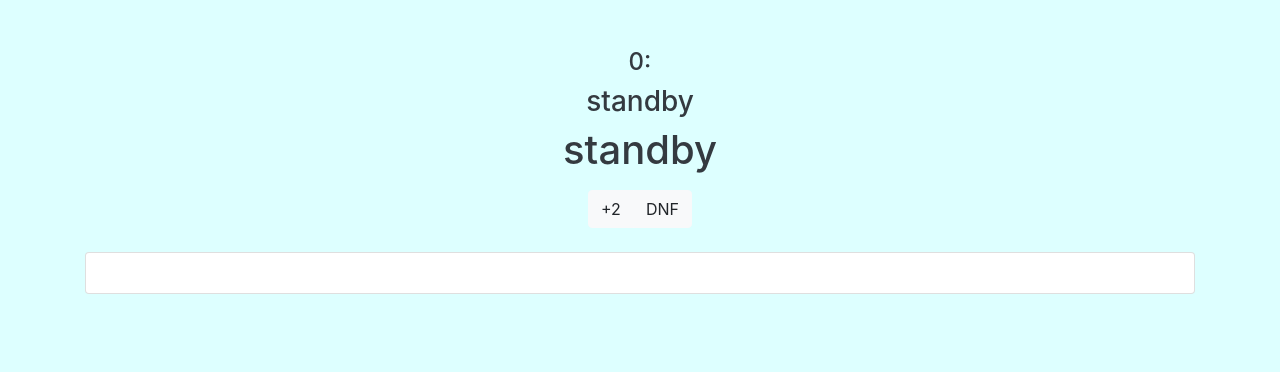
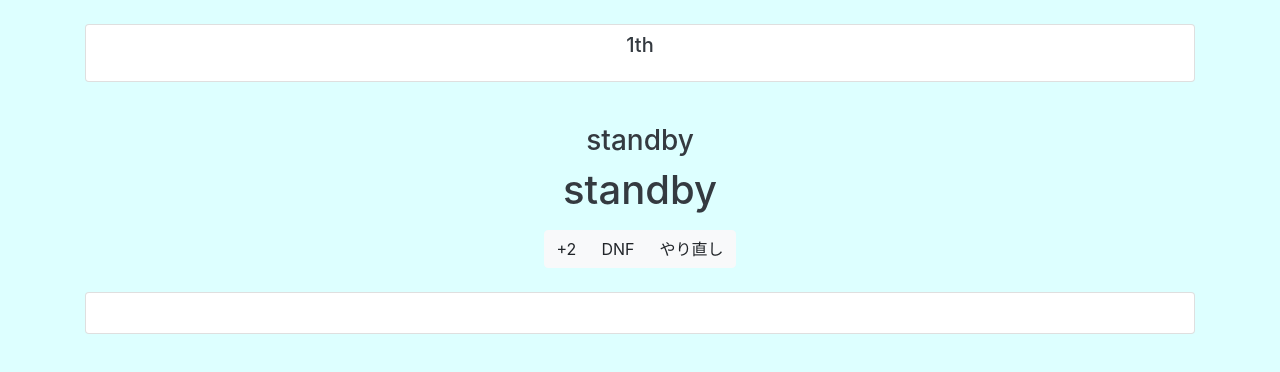
Before and after one commit to ToshihitoKon/cubetimer, a Vue app: page / in a window 1280 px wide. Shown: the top 372 px of the page. Built offline with nearby package versions, Linux system fonts and the light colour scheme.

Commit message:
styleとやり直し追加

```diff
--- a/src/components/Cubetimer.vue
+++ b/src/components/Cubetimer.vue
@@ -4,19 +4,33 @@
     v-bind:class="stateClass"
    >
     <div class="container pt-4">
-      <h4 class="text-dark text-center mt-4 select-none">
-        {{ currentScramble }}: {{ scrambles[currentScramble] }}
+      <div
+        style="height: 100px">
+        <div
+          v-if="displayScramble"
+          class="card">
+          <h5 class="text-dark text-center my-2 select-none">
+            {{ currentScramble }}th
+          </h5>
+          <h4 class="text-dark text-center my-2 select-none">
+            {{ scrambles[currentScramble-1] }}
           </h4>
+        </div>
+      </div>
       <h3 class="text-dark text-center select-none">
         {{ stateToString( currentState ) }}
       </h3>
       <h1 class="text-dark text-center select-none">
         {{ display }}
       </h1>
-      <div class="text-center">
+      <div
+        v-if="displayScramble"
+        class="text-center">
+        <div>
           <div class="btn-group mt-2">
             <button type="button" v-on:click="setPenalty" class="btn btn-light ignore-press-timer select-none">+2</button>
             <button type="button" v-on:click="setDNF" class="btn btn-light ignore-press-timer select-none">DNF</button>
+            <button type="button" v-on:click="cancelLastTime" class="btn btn-light ignore-press-timer select-none">やり直し</button>
           </div>
         </div>
         <div class="card mt-4">
@@ -26,7 +40,7 @@
               v-for="(time,index) in times"
               v-bind:key="index"
               >
-            {{ index }}: {{ timeToResultText(time) }}<br>
+              {{ index + 1 }}: {{ timeToResultText(time) }}<br>
             </span>
             <div v-if="isAfter5">
               Avg of 5: {{ toDisplayTime(ao5) }}
@@ -37,6 +51,7 @@
           <textarea v-model="resultText" id="result" class="form-control ignore-press-timer" style="white-space: pre" />
           <div class="input-group-prepend">
             <button type="button" v-on:click="copyResult" class="btn btn-info ignore-press-timer">結果をｺﾎﾟｲｰ</button>
+          </div>
         </div>
       </div>
     </div>
@@ -58,7 +73,7 @@ export default {
       },
       keyDownState: 0,
       keyUpState: 0,
-      currentScramble: 0,
+      currentScramble: 1,
       currentInspectTimer: {},
       now: 0,
       resultText: ''
@@ -67,6 +82,16 @@ export default {
   computed: {
     currentState: function() {
       return this.keyDownState + this.keyUpState
+    },
+    displayScramble: function() {
+      switch (this.currentState) {
+      case 0:
+      case 1:
+      case 5:
+      case 6:
+        return true
+      }
+      return false
     },
     display: function () {
       switch (this.currentState) {
@@ -238,6 +263,14 @@ export default {
       timer.isPenalty = true
       this.updateCurrentTimer(timer)
     },
+    cancelLastTime: function() {
+      if(1 < this.currentScramble){
+        this.currentScramble -= 1
+      }
+      var times = this.times
+      times.splice(this.currentScramble - 1, 1)
+      this.times = times
+    },
 
     // filtersみたいなやつら
     stateToString: function (state) {
```
Lines whose indentation alone changed are shown as unchanged.
